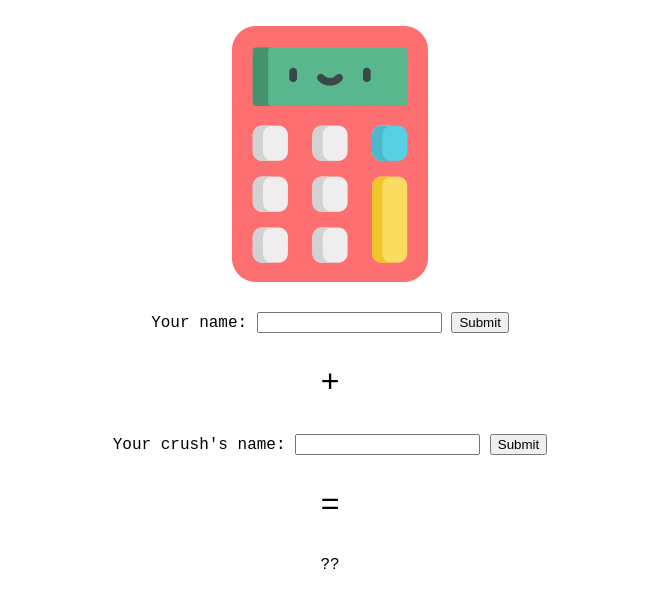
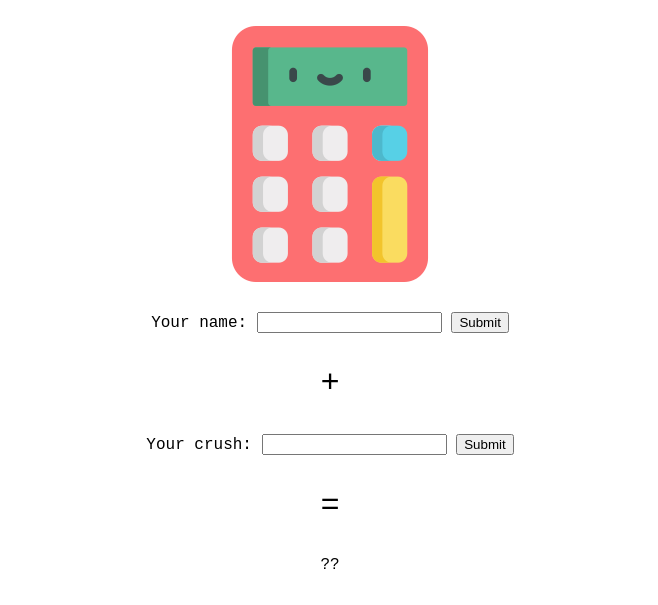
Before and after one commit to 321jellyfish/love-calculator, a plain HTML site: page index.html in a window 1280 px wide. Shown: the part 101-706 px from the top of the page, without its empty margins (310-968 px from the left). Drawn offline with Linux system fonts and the light colour scheme.

Commit message:
Shorten second form label

```diff
--- a/index.html
+++ b/index.html
@@ -27,7 +27,7 @@
     <p class="operator">+</p>
 
 
-    <label for="crushNameField">Your crush's name: </label><input type="text" id="crushNameField" class="crushNameField">
+    <label for="crushNameField">Your crush: </label><input type="text" id="crushNameField" class="crushNameField">
     <input type="submit" value="Submit" class="crushNameSubmit">
 
 
```
